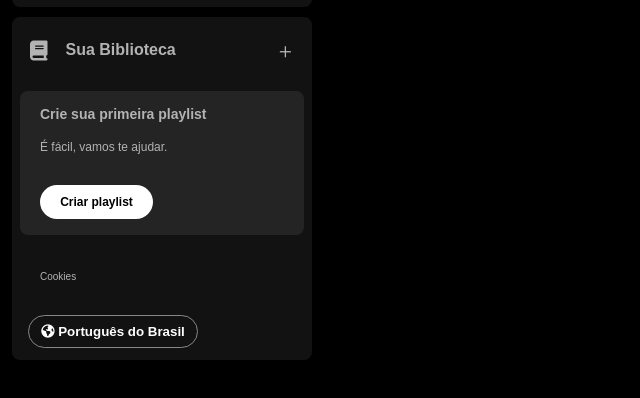
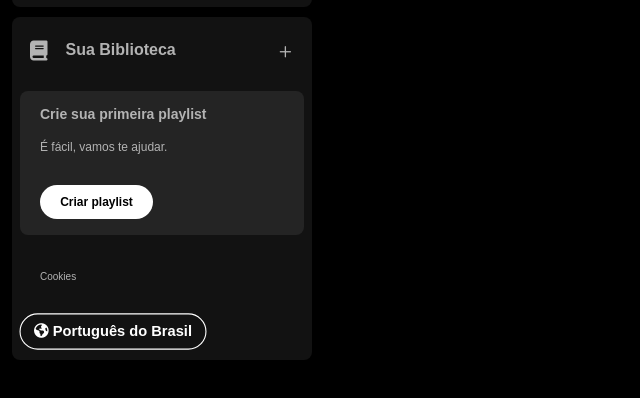
Before and after one commit to mariadxavier/spotify-imersao-dev-alura, a plain HTML site: page index.html in a window 1280 px wide. In both pictures the pointer is over the button "Português do Brasil". Shown: the part 166-564 px from the top of the page, without its empty margins (0-640 px from the left). Drawn offline with Linux system fonts and the light colour scheme.

Commit message:
style :hover languages sidebar

```diff
--- a/stylesheet.css
+++ b/stylesheet.css
@@ -165,3 +165,9 @@ body {
     padding: 8px;
     border-radius: 20px;
 }
+
+.languages .languages_button:hover {
+    transition: ease-in-out;
+    scale: 1.1;
+    border-color: #fff;
+}
```
